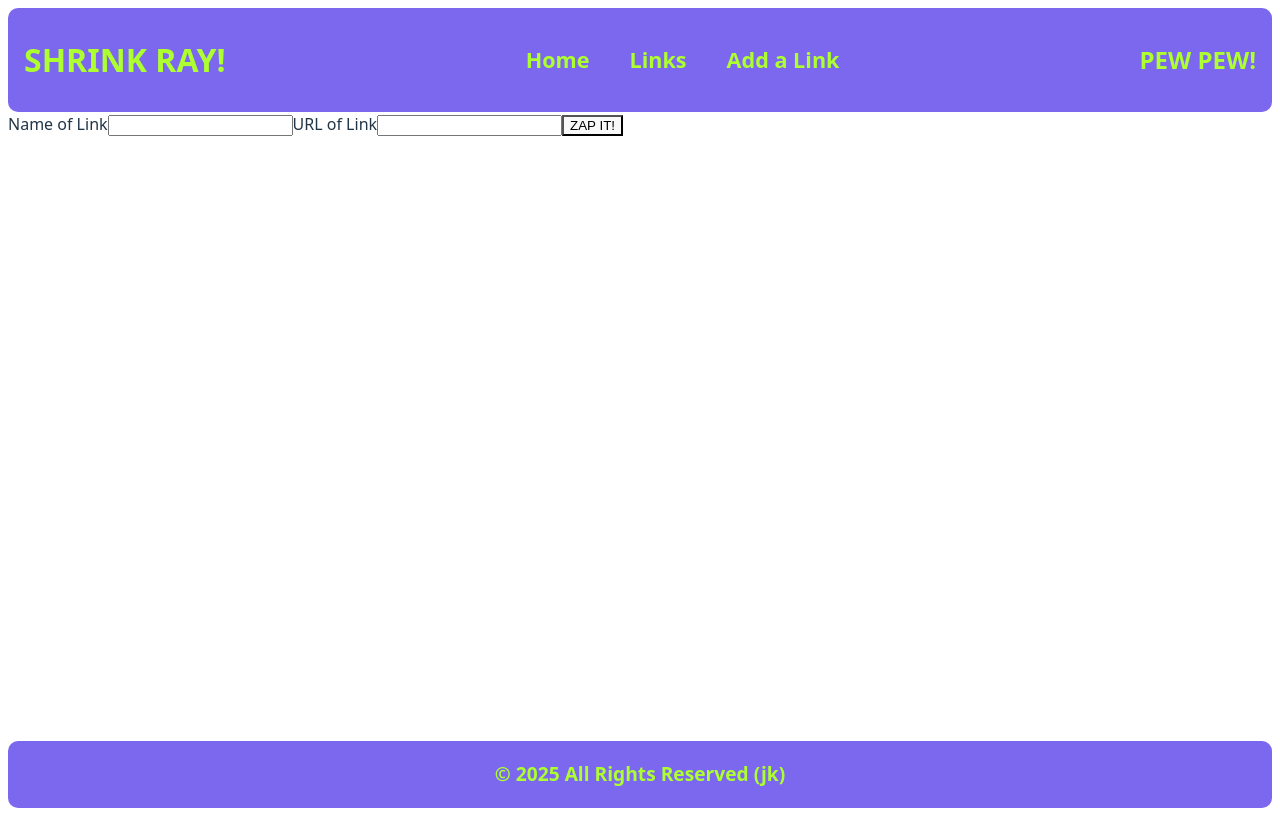
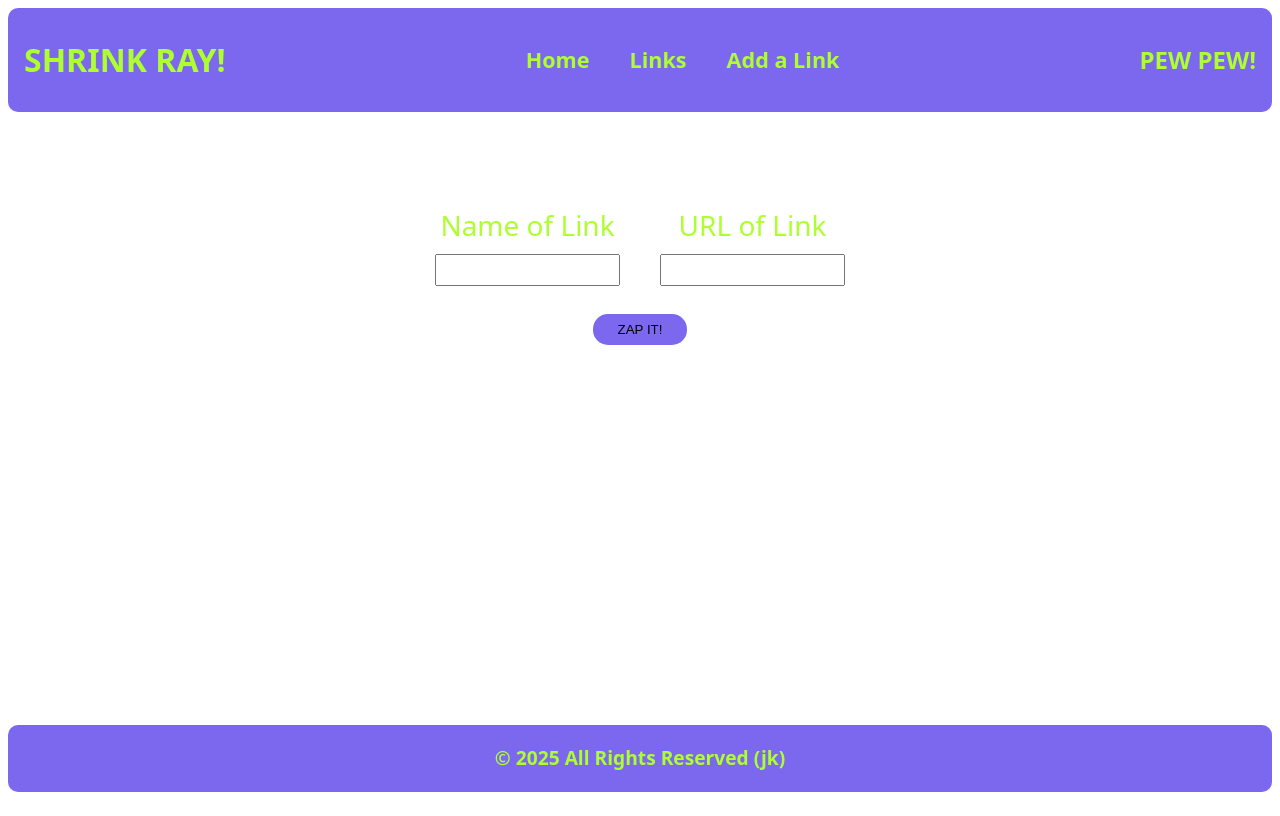
Before and after one commit to JohnnyJachna/shrinkray-ui, a React (Vite) app: page /addLink in a window 1280 px wide. Built offline with nearby package versions, Linux system fonts and the light colour scheme.

Commit message:
finish css on all pages

```diff
--- a/src/components/Footer.module.css
+++ b/src/components/Footer.module.css
@@ -1,13 +1,7 @@
 .footer {
-  /* display: flex;
-  align-items: center;
-  justify-content: center; */
-  /* position: fixed;
-  left: 0;
-  bottom: 0; */
-  margin-top: auto;
-  text-align: center;
-  width: 100%;
+  display: flex;
+  justify-content: center;
+  margin: auto 8px 8px;
   color: greenyellow;
   font-size: 1.2rem;
   font-weight: 575;
--- a/src/components/Header.module.css
+++ b/src/components/Header.module.css
@@ -3,6 +3,7 @@
   align-items: center;
   justify-content: space-between;
   flex-wrap: wrap;
+  margin: 8px;
   padding: 0px 16px;
   color: greenyellow;
   background-color: mediumslateblue;
--- a/src/components/LinkList.jsx
+++ b/src/components/LinkList.jsx
@@ -24,7 +24,7 @@ const LinkList = () => {
                 <a
                   href={`https://bzzt.fun/${link.short_url}`}
                   title={`Short URL for ${link.title}`}
-                  className={styles.linkLink}
+                  className={styles.listLink}
                 >
                   {link.title}
                 </a>
--- a/src/components/LinkList.module.css
+++ b/src/components/LinkList.module.css
@@ -1,5 +1,5 @@
 .linkList {
-  max-width: 1250px;
+  /* max-width: 1250px;
   margin-right: auto;
   margin-left: auto;
   padding-right: 10px;
@@ -10,14 +10,22 @@
   flex-direction: row;
   flex-wrap: wrap;
   justify-content: space-evenly;
-  gap: 10px 20px;
+  gap: 10px 20px; */
+  padding-right: 10px;
+  padding-left: 10px;
+  list-style: none;
+  display: grid;
+  grid-gap: 1rem;
+  grid-template-columns: repeat(auto-fit, minmax(250px, 1fr));
+  justify-items: center;
+  min-height: 75vh;
 }
 
-.linkLink {
+.listLink {
   font-size: 2rem;
   text-decoration: none;
 }
 
-.linkLink:hover {
+.listLink:hover {
   color: greenyellow;
 }
--- a/src/index.css
+++ b/src/index.css
@@ -31,3 +31,8 @@
     background-color: #f9f9f9;
   }
 }
+
+body {
+  margin: 0;
+  padding: 0;
+}
--- a/src/pages/AddLink.jsx
+++ b/src/pages/AddLink.jsx
@@ -1,6 +1,7 @@
 import { useState } from "react";
 import { useNavigate } from "react-router";
 import { nanoid } from "nanoid";
+import styles from "./AddLink.module.css";
 
 function AddLink() {
   const [linkName, setLinkName] = useState("");
@@ -37,7 +38,12 @@ function AddLink() {
   };
 
   return (
-    <form method="POST" onSubmit={(e) => handleSubmit(e)}>
+    <form
+      method="POST"
+      className={styles.add_link}
+      onSubmit={(e) => handleSubmit(e)}
+    >
+      <div className={styles.text_input}>
         <label>
           Name of Link
           <input
@@ -56,6 +62,7 @@ function AddLink() {
             onChange={(e) => setLinkUrl(e.target.value)}
           />
         </label>
+      </div>
       <button type="submit">ZAP IT!</button>
     </form>
   );
--- /dev/null
+++ b/src/pages/AddLink.module.css
@@ -0,0 +1,42 @@
+.add_link {
+  display: flex;
+  flex-direction: column;
+  align-items: center;
+  justify-content: center;
+  margin: 8vh 8px;
+  padding: 8px;
+}
+
+.text_input {
+  display: flex;
+  align-items: center;
+  justify-content: center;
+}
+
+label {
+  color: greenyellow;
+  font-size: 1.75rem;
+  margin: 12px;
+  display: flex;
+  flex-direction: column;
+  align-items: center;
+  justify-content: center;
+}
+
+input {
+  height: 2rem;
+  margin: 8px;
+}
+
+button {
+  background-color: mediumslateblue;
+  border: none;
+  border-radius: 15px;
+  margin-top: 8px;
+  padding: 8px 25px 8px 25px;
+}
+
+button:hover {
+  background-color: rgb(174, 165, 229);
+  cursor: pointer;
+}
--- a/src/pages/Home.module.css
+++ b/src/pages/Home.module.css
@@ -9,12 +9,9 @@
 }
 
 img {
-  /* max-width: 35vw;
-  max-height: 35vw; */
-  margin: 0 auto;
-  max-width: 800px;
+  max-width: 75vw;
+  max-height: 75vh;
   padding: 2rem;
-  width: 100%;
 }
 
 a {
--- a/src/pages/Links.jsx
+++ b/src/pages/Links.jsx
@@ -3,10 +3,9 @@ import LinkList from "../components/LinkList";
 const Links = () => {
   return (
     <>
-      <h2>List'0 Links</h2>
-      <LinkList/>
+      <LinkList />
     </>
-  )
-}
+  );
+};
 
 export default Links;
```
Lines whose indentation alone changed are shown as unchanged.
